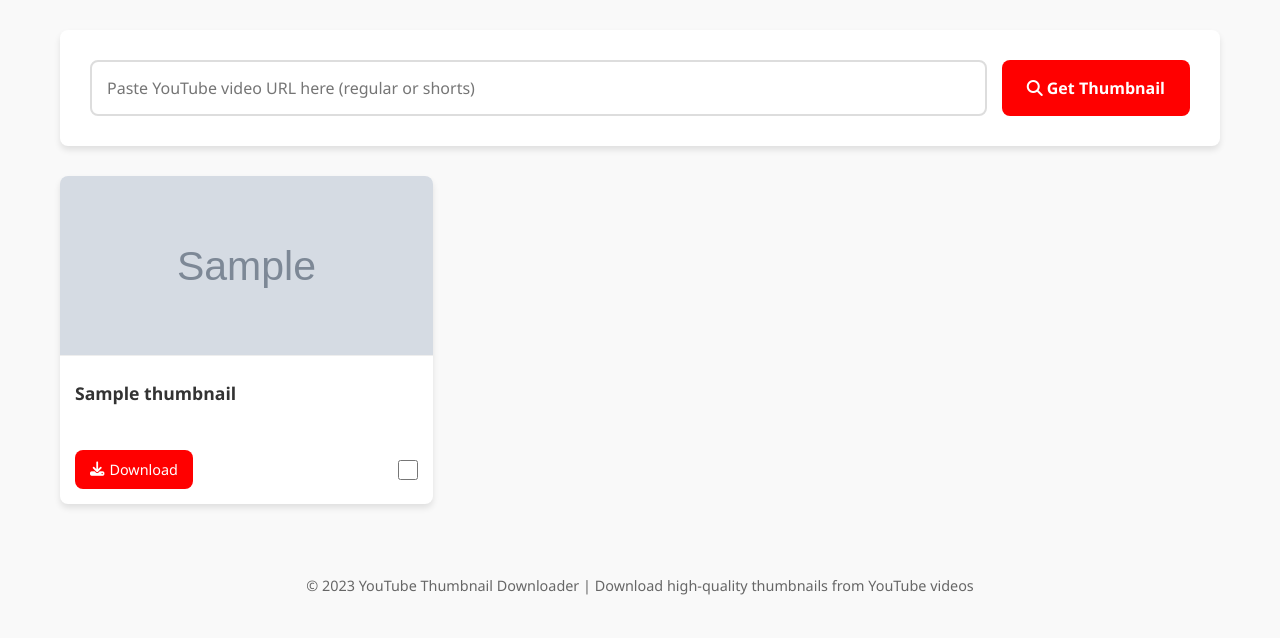
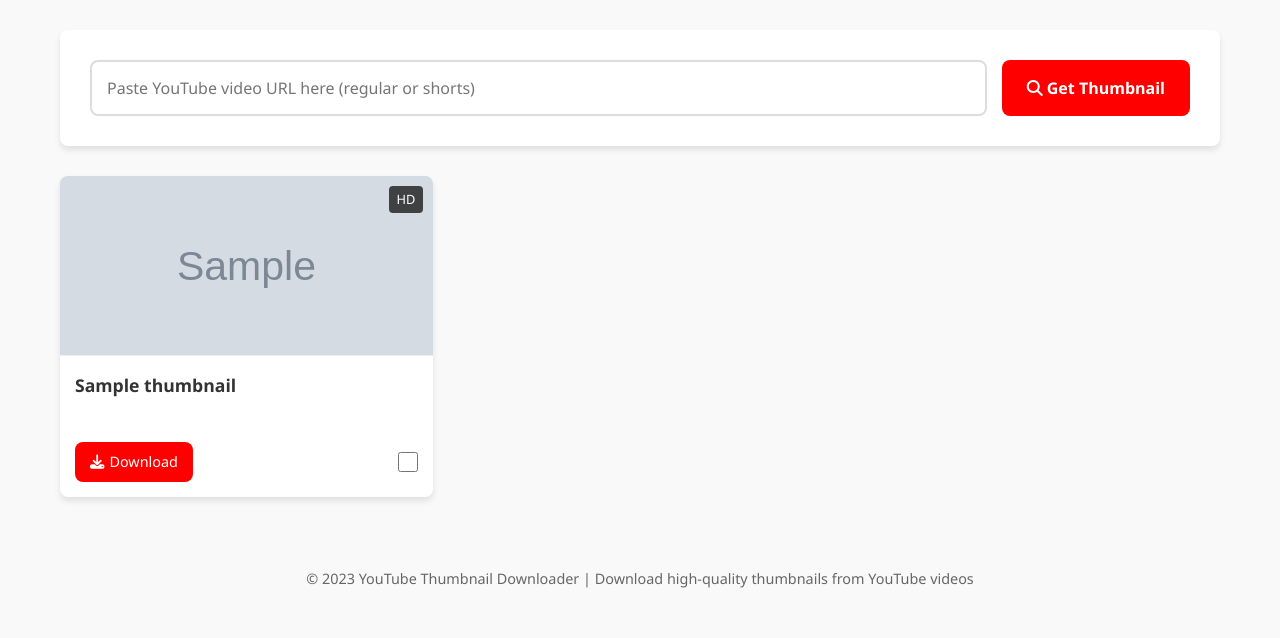
Before and after one commit to sherrygamerz/ThumbGrabber, a Flask app: template templates/index.html in a window 1280 px wide. Shown: the part 162-800 px from the top of the page. Run offline with Flask 3, Linux system fonts and the light colour scheme; the template is opened without the code that fills it: most values are stand-ins (such as "Sample title", 1, 10 or a date in 2020); grey boxes marked "Sample" are stand-in pictures; some libraries are stand-ins or nearby versions.

Commit message:
Update index.html

```diff
--- a/templates/index.html
+++ b/templates/index.html
@@ -125,17 +125,45 @@
             overflow: hidden;
             box-shadow: var(--box-shadow);
             transition: transform 0.3s;
+            position: relative;
         }
 
         .thumbnail-card:hover {
             transform: translateY(-5px);
         }
 
+        .thumbnail-img-container {
+            position: relative;
+            width: 100%;
+            height: 180px;
+            background-color: #f0f0f0;
+            display: flex;
+            align-items: center;
+            justify-content: center;
+            border-bottom: 1px solid #eee;
+        }
+
         .thumbnail-img {
             width: 100%;
-            height: 180px;
+            height: 100%;
             object-fit: cover;
-            border-bottom: 1px solid #eee;
+        }
+
+        .thumbnail-placeholder {
+            display: none;
+            flex-direction: column;
+            align-items: center;
+            justify-content: center;
+            width: 100%;
+            height: 100%;
+            color: #888;
+            text-align: center;
+            padding: 20px;
+        }
+
+        .thumbnail-placeholder i {
+            font-size: 2rem;
+            margin-bottom: 10px;
         }
 
         .thumbnail-info {
@@ -254,6 +282,18 @@
             0% { transform: rotate(0deg); }
             100% { transform: rotate(360deg); }
         }
+
+        .quality-badge {
+            position: absolute;
+            top: 10px;
+            right: 10px;
+            background-color: rgba(0, 0, 0, 0.7);
+            color: white;
+            padding: 3px 8px;
+            border-radius: 4px;
+            font-size: 0.8rem;
+            z-index: 10;
+        }
     </style>
 </head>
 <body>
@@ -290,7 +330,20 @@
                             {% for thumbnail in thumbnails %}
                                 <div class="thumbnail-card">
                                     {% if thumbnail.url %}
-                                        <img src="{{ thumbnail.url }}" alt="{{ thumbnail.title }}" class="thumbnail-img">
+                                        <div class="thumbnail-img-container">
+                                            <img
+                                                src="{{ thumbnail.url }}"
+                                                alt="{{ thumbnail.title }}"
+                                                class="thumbnail-img"
+                                                data-video-id="{{ thumbnail.id }}"
+                                                onerror="handleImageError(this)"
+                                            >
+                                            <div class="thumbnail-placeholder">
+                                                <i class="fas fa-image"></i>
+                                                <p>Thumbnail not available</p>
+                                            </div>
+                                            <span class="quality-badge">HD</span>
+                                        </div>
                                         <div class="thumbnail-info">
                                             <h3 class="thumbnail-title">{{ thumbnail.title }}</h3>
                                             <div class="thumbnail-actions">
@@ -372,6 +425,61 @@
                 });
             }
         });
+
+        // Handle image loading errors by trying different thumbnail qualities
+        function handleImageError(img) {
+            const videoId = img.getAttribute('data-video-id');
+            const qualityBadge = img.parentElement.querySelector('.quality-badge');
+            const placeholder = img.parentElement.querySelector('.thumbnail-placeholder');
+
+            // Try different thumbnail qualities in order
+            const qualities = [
+                { url: `https://img.youtube.com/vi/${videoId}/hqdefault.jpg`, label: 'HQ' },
+                { url: `https://img.youtube.com/vi/${videoId}/mqdefault.jpg`, label: 'MQ' },
+                { url: `https://img.youtube.com/vi/${videoId}/sddefault.jpg`, label: 'SD' },
+                { url: `https://img.youtube.com/vi/${videoId}/default.jpg`, label: 'Low' }
+            ];
+
+            // Current quality index (maxresdefault.jpg failed, so start with hqdefault.jpg)
+            let qualityIndex = 0;
+
+            function tryNextQuality() {
+                if (qualityIndex < qualities.length) {
+                    const quality = qualities[qualityIndex];
+                    img.src = quality.url;
+                    if (qualityBadge) {
+                        qualityBadge.textContent = quality.label;
+                    }
+                    qualityIndex++;
+                } else {
+                    // All qualities failed, show placeholder
+                    img.style.display = 'none';
+                    if (placeholder) {
+                        placeholder.style.display = 'flex';
+                    }
+                    if (qualityBadge) {
+                        qualityBadge.style.display = 'none';
+                    }
+
+                    // Update download links to use the last attempted quality
+                    const downloadLinks = document.querySelectorAll(`a[href="/download/${videoId}"]`);
+                    downloadLinks.forEach(link => {
+                        // Disable the download button if no thumbnail is available
+                        link.classList.add('disabled');
+                        link.style.opacity = '0.6';
+                        link.style.cursor = 'not-allowed';
+                        link.innerHTML = '<i class="fas fa-exclamation-circle"></i> Not Available';
+                        link.onclick = function(e) { e.preventDefault(); };
+                    });
+                }
+            }
+
+            // Try the next quality
+            tryNextQuality();
+
+            // Set up error handler for the next quality
+            img.onerror = tryNextQuality;
+        }
     </script>
 </body>
 </html>
```
